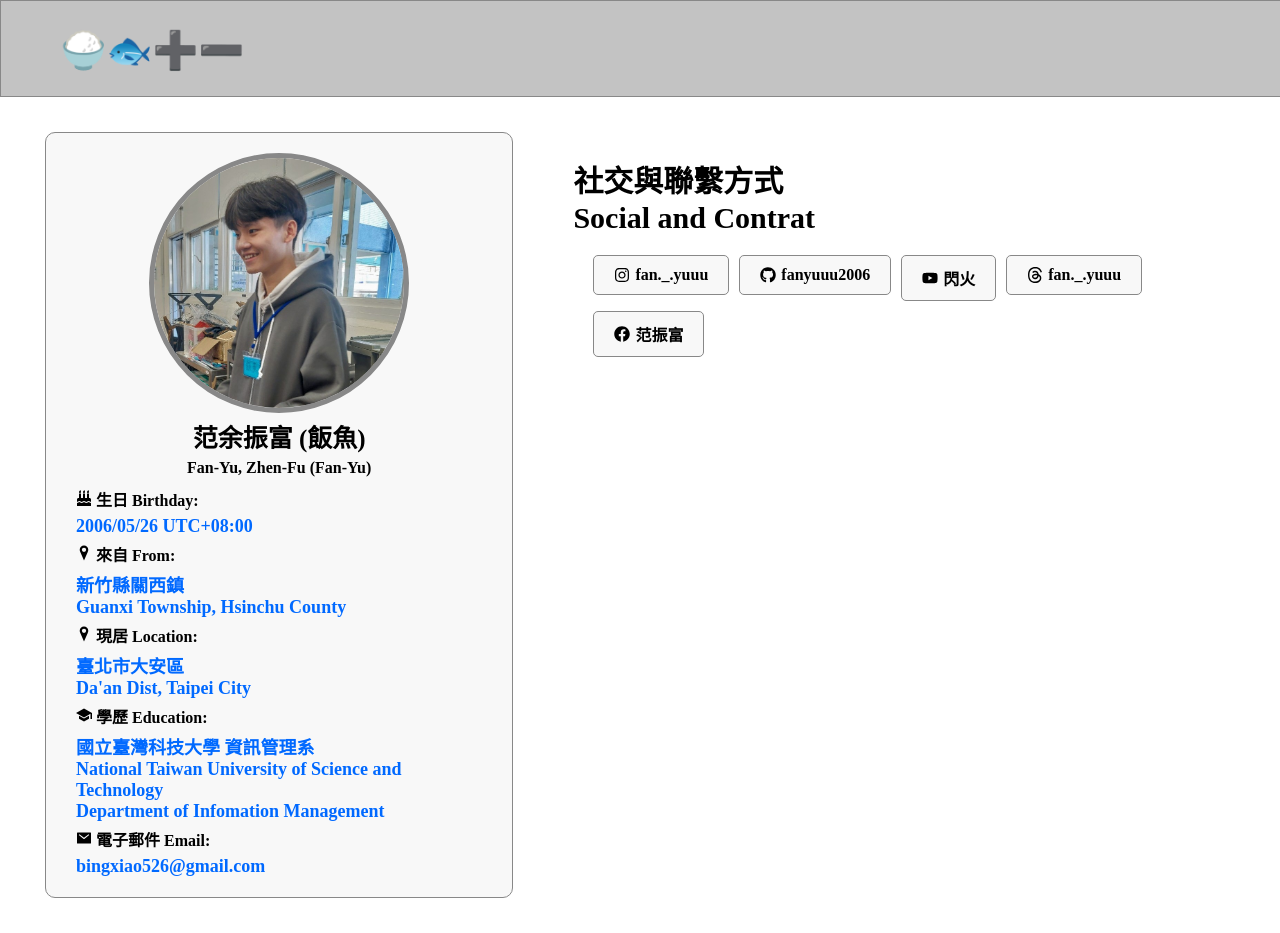
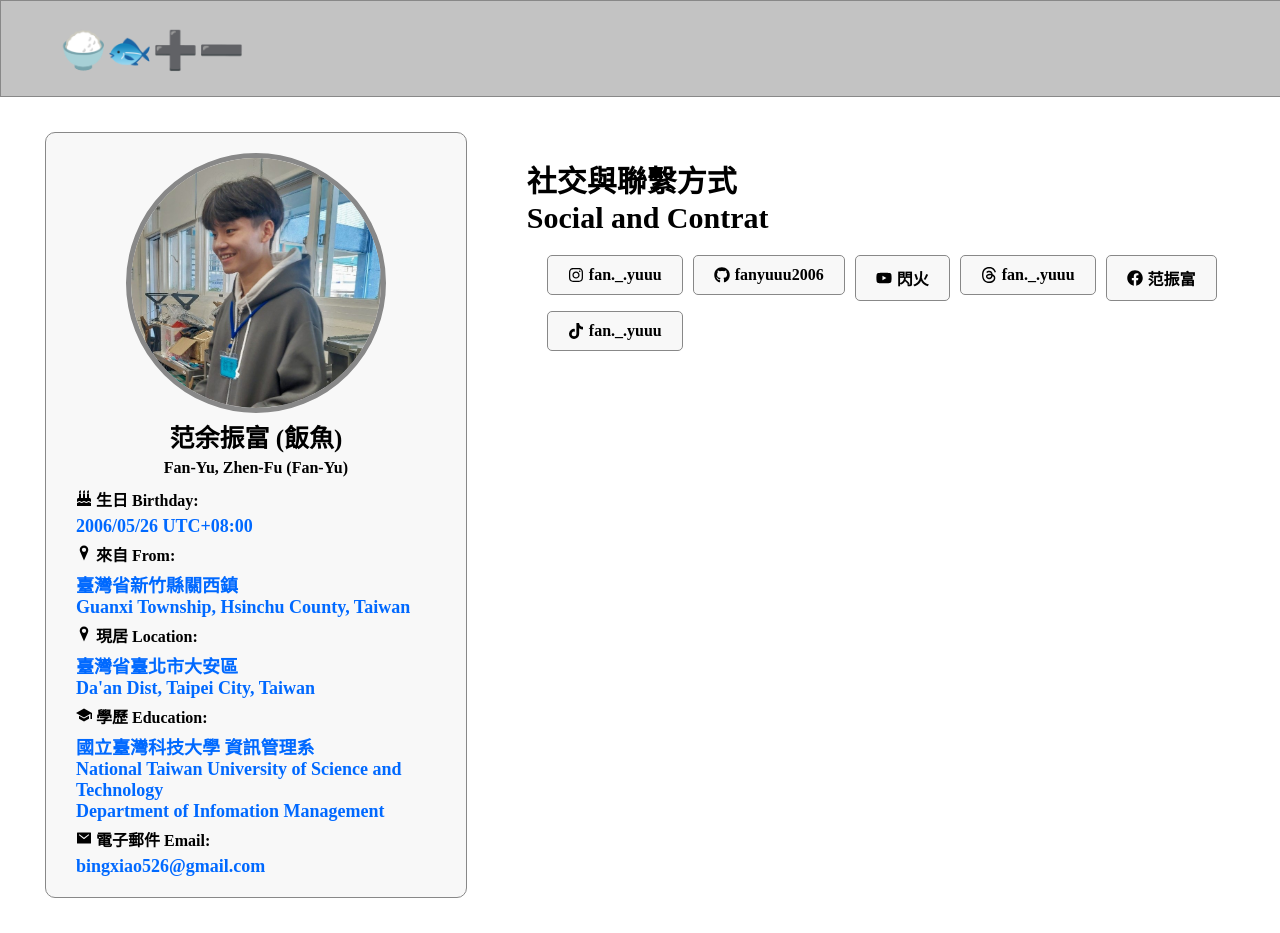
Before and after one commit to fanyuuu2006/fanyu-web, a Next.js app in the folder frontend/: page / in a window 1280 px wide. Shown: the top 933 px of the page. Built offline with nearby package versions, Linux system fonts and the light colour scheme.

Commit message:
feat: TikTok

```diff
--- a/frontend/src/components/Index/ContactDiv.jsx
+++ b/frontend/src/components/Index/ContactDiv.jsx
@@ -1,7 +1,13 @@
 import "@/styles/Index/ContactLink.css";
 import Link from "next/link";
 import Contact from "@/json/Contact.json";
-import { FaGithub, FaInstagram, FaYoutube, FaFacebook } from "react-icons/fa";
+import {
+  FaGithub,
+  FaInstagram,
+  FaYoutube,
+  FaFacebook,
+  FaTiktok,
+} from "react-icons/fa";
 import { BsThreads } from "react-icons/bs";
 
 const ContactData = [
@@ -30,6 +36,11 @@ const ContactData = [
     icon: <FaFacebook />,
     ...Contact.Facebook,
   },
+  {
+    title: "TikTok",
+    icon: <FaTiktok />,
+    ...Contact.TikTok,
+  },
 ];
 
 function ContactLink({ title, href, children, ...props }) {
@@ -49,7 +60,11 @@ function ContactLink({ title, href, children, ...props }) {
 export default function ContactDiv() {
   return (
     <div className="ContactDiv">
-      <p className="ContactDiv-Title">社交與聯繫方式<br/>Social and Contrat</p>
+      <p className="ContactDiv-Title">
+        社交與聯繫方式
+        <br />
+        Social and Contrat
+      </p>
       <div className="ContactLinkDiv">
         {ContactData.map((value, index) => {
           return (
--- a/frontend/src/json/Contact.json
+++ b/frontend/src/json/Contact.json
@@ -18,5 +18,9 @@
     "Facebook":{
         "id": "范振富",
         "url": "https://www.facebook.com/share/1MpEQ1faFk/"
+    },
+    "TikTok":{
+        "id": "fan._.yuuu",
+        "url": "https://www.tiktok.com/@fan._.yuuu"
     }
 }
--- a/frontend/src/json/Profile.json
+++ b/frontend/src/json/Profile.json
@@ -12,12 +12,12 @@
         "English": "Republic of China (Taiwan)"
     },
     "From": {
-        "Chinese": "新竹縣關西鎮",
-        "English": "Guanxi Township, Hsinchu County"
+        "Chinese": "臺灣省新竹縣關西鎮",
+        "English": "Guanxi Township, Hsinchu County, Taiwan"
     },
     "Location": {
-        "Chinese": "臺北市大安區",
-        "English": "Da'an Dist, Taipei City"
+        "Chinese": "臺灣省臺北市大安區",
+        "English": "Da'an Dist, Taipei City, Taiwan"
     },
     "Birthday": "2006/05/26 UTC+08:00",
     "Education": {
```
